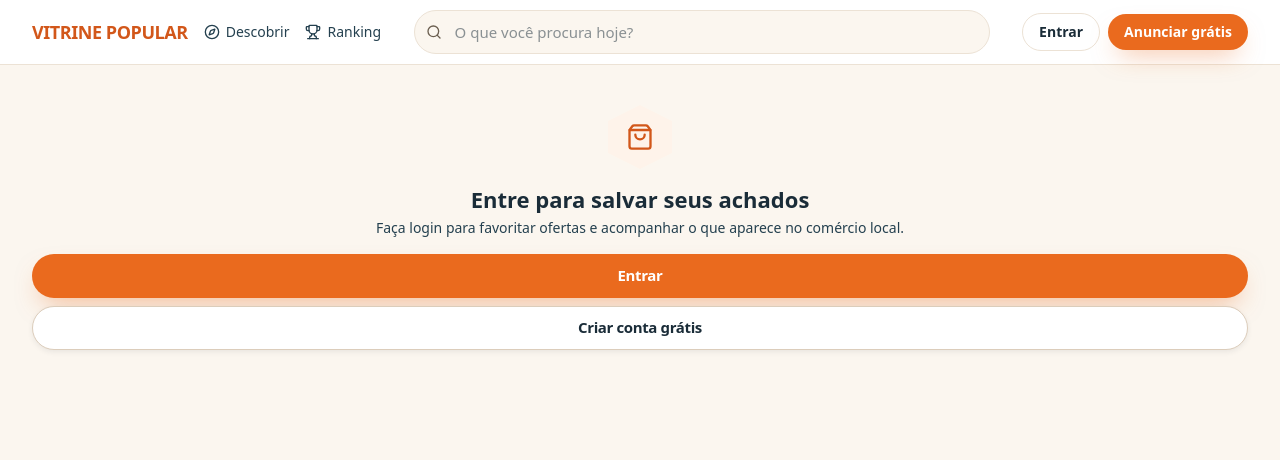
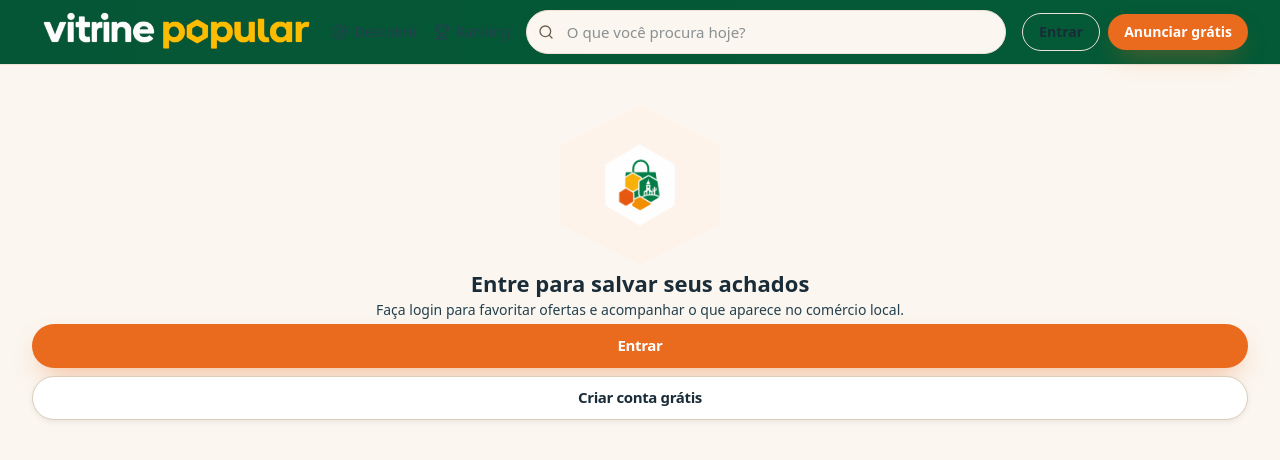
Before and after one commit to Kaiomourato/frontend-vitrinepopular, a React (Vite) app in the folder vitrine-popular/: page /perfil in a window 1280 px wide. Shown: the top 460 px of the page. Built offline with nearby package versions, Linux system fonts and the light colour scheme; no server answers.

Commit message:
Ajustes de Tela.

```diff
--- a/vitrine-popular/src/components/layout/Navbar.tsx
+++ b/vitrine-popular/src/components/layout/Navbar.tsx
@@ -2,6 +2,7 @@ import { useState, useRef, useEffect } from 'react'
 import { Link, NavLink, useNavigate, useSearchParams } from 'react-router-dom'
 import { Search, Plus, Compass, LayoutDashboard, LogOut, Heart, ShieldAlert, Trophy } from 'lucide-react'
 import { useAuthStore } from '@/store/authStore'
+import vitrineLong from '@/assets/Vitrine Popular long.png'
 import { cn } from '@/lib/utils'
 
 // No mobile a navegação principal é a BottomNav — este topo fica só com a
@@ -35,11 +36,25 @@ export function Navbar() {
     navigate('/')
   }
 
+  const [imgError, setImgError] = useState(false)
+
   return (
-    <header className="sticky top-0 z-50 border-b border-sand-200 bg-white">
+    <header
+      className="sticky top-0 z-50 border-b border-sand-200"
+      style={{ background: 'linear-gradient(90deg, #055636 0%, #045A36 100%)' }}
+    >
       <div className="container-app flex items-center gap-4 h-16">
-        <Link to="/" className="shrink-0 font-display font-extrabold text-lg tracking-tight text-terracota-600 uppercase">
-          Vitrine Popular
+        <Link to="/" className="shrink-0 flex items-center">
+          {!imgError ? (
+            <img
+              src={vitrineLong}
+              alt="Vitrine Popular"
+              onError={() => setImgError(true)}
+              className="h-14 md:h-20 w-auto"
+            />
+          ) : (
+            <span className="shrink-0 font-display font-extrabold text-lg tracking-tight text-white uppercase">Vitrine Popular</span>
+          )}
         </Link>
 
         <NavLink
--- a/vitrine-popular/src/pages/Login.tsx
+++ b/vitrine-popular/src/pages/Login.tsx
@@ -3,6 +3,7 @@ import { zodResolver } from '@hookform/resolvers/zod'
 import { z } from 'zod'
 import { Link, useNavigate } from 'react-router-dom'
 import { ShoppingBag, Mail, Lock } from 'lucide-react'
+import vitrineLong from '@/assets/logo.png'
 import { authService } from '@/services/auth'
 import { useAuthStore } from '@/store/authStore'
 import { Input } from '@/components/ui/Input'
@@ -48,8 +49,8 @@ export function Login() {
     <div className="min-h-screen flex items-center justify-center px-4 py-12 bg-cream-50">
       <div className="w-full max-w-md">
         <div className="text-center mb-8">
-          <Link to="/" className="inline-flex items-center gap-2 font-display font-extrabold text-xl tracking-tight text-terracota-600">
-            <ShoppingBag size={28} /> <span className="uppercase tracking-wide">Vitrine Popular</span>
+          <Link to="/" className="inline-flex items-center gap-2 font-display font-extrabold text-xl tracking-tight">
+            <img src={vitrineLong} alt="Vitrine Popular" className="h-25 md:h-20 w-auto mx-auto" />
           </Link>
           <h1 className="mt-4 font-display text-display-sm font-extrabold text-ink-900">Entrar na sua conta</h1>
           <p className="text-sm mt-1 text-ink-700">
--- a/vitrine-popular/src/pages/Perfil.tsx
+++ b/vitrine-popular/src/pages/Perfil.tsx
@@ -2,6 +2,7 @@ import { useRef, useState } from 'react'
 import { Link, useNavigate } from 'react-router-dom'
 import { useQuery } from '@tanstack/react-query'
 import { Heart, LayoutDashboard, ShieldAlert, LogOut, Plus, ShoppingBag, Trophy, Camera } from 'lucide-react'
+import logo from '@/assets/logo.png'
 import { useAuthStore } from '@/store/authStore'
 import { gamificacaoService } from '@/services/gamificacao'
 import { authService } from '@/services/auth'
@@ -55,16 +56,16 @@ export function Perfil() {
 
   if (!isAutenticado || !usuario) {
     return (
-      <div className="container-app py-10 flex flex-col items-center text-center gap-4 max-w-sm mx-auto">
+      <div className="container-app py-10 flex flex-col items-center text-center gap-1 max-w-sm mx-auto">
         <div
-          className="w-16 h-16 flex items-center justify-center bg-terracota-50 text-terracota-600"
+          className="w-40 h-40 flex items-center justify-center bg-terracota-50 text-terracota-600 overflow-hidden"
           style={{ clipPath: 'var(--hex-clip)' }}
         >
-          <ShoppingBag size={28} />
+          <img src={logo} alt="Vitrine Popular" className="w-full h-full object-contain" />
         </div>
         <div>
           <p className="font-display text-display-sm font-extrabold text-ink-900">Entre para salvar seus achados</p>
-          <p className="text-sm mt-1 text-ink-700">
+          <p className="text-sm mt-0.5 text-ink-700">
             Faça login para favoritar ofertas e acompanhar o que aparece no comércio local.
           </p>
         </div>
@@ -88,7 +89,7 @@ export function Perfil() {
         <div className="relative flex items-center gap-4">
           <div className="relative shrink-0">
             <div
-              className="w-16 h-16 flex items-center justify-center font-display font-black text-2xl bg-gradient-to-br from-terracota-500 to-mel-500 shadow-md overflow-hidden"
+              className="w-20 h-20 flex items-center justify-center font-display font-black text-3xl bg-gradient-to-br from-terracota-500 to-mel-500 shadow-md overflow-hidden"
               style={{ clipPath: 'var(--hex-clip)' }}
             >
               {usuario.fotoUrl ? (
--- a/vitrine-popular/src/pages/Registro.tsx
+++ b/vitrine-popular/src/pages/Registro.tsx
@@ -6,6 +6,7 @@ import {
   ShoppingBag, User, Mail, Lock, Store, Users,
   ChevronRight, ChevronLeft, KeyRound, PlusCircle, Search
 } from 'lucide-react'
+import vitrineLong from '@/assets/Vitrine Popular long.png'
 import { authService } from '@/services/auth'
 import { lojasService } from '@/services/lojas'
 import { useAuthStore } from '@/store/authStore'
@@ -185,8 +186,8 @@ export function Registro() {
       <div className="w-full max-w-md">
 
         <div className="text-center mb-8">
-          <Link to="/" className="inline-flex items-center gap-2 font-display font-extrabold text-xl tracking-tight text-terracota-600">
-            <ShoppingBag size={28} /> <span className="uppercase tracking-wide">Vitrine Popular</span>
+          <Link to="/" className="inline-flex items-center gap-2 font-display font-extrabold text-xl tracking-tight">
+            <img src={vitrineLong} alt="Vitrine Popular" className="h-14 md:h-20 w-auto mx-auto" />
           </Link>
           <h1 className="mt-4 font-display text-display-sm font-extrabold text-ink-900">{titulo()}</h1>
           {passo === 1 && (
```
Also changed, not shown: vitrine-popular/src/assets/Vitrine Popular long.png (added).
